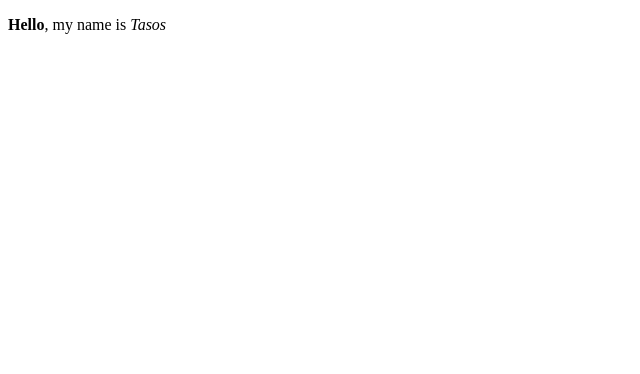
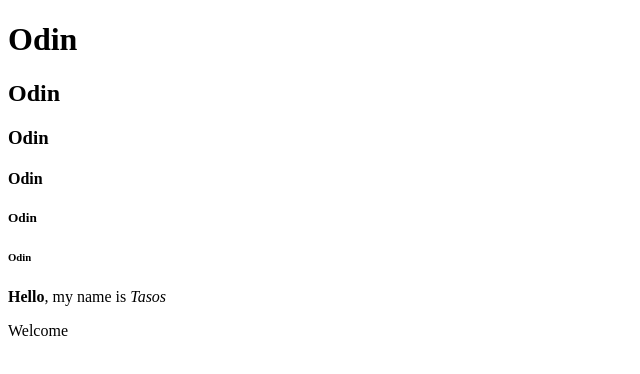
Before and after one commit to tasosbeast/Odin-Active-Training, a plain HTML site: page index.html in a window 1280 px wide. Shown: the whole page, without its empty margins (0-640 px from the left). Drawn offline with Linux system fonts and the light colour scheme.

Commit message:
Learning About Headings and paragraphs -Kevin Powell

```diff
--- a/index.html
+++ b/index.html
@@ -6,7 +6,15 @@
   </head>
 
   <body lang="en">
+    <h1>Odin</h1>
+    <h2>Odin</h2>
+    <h3>Odin</h3>
+    <h4>Odin</h4>
+    <h5>Odin</h5>
+    <h6>Odin</h6>
+
     <!-- Paragraph with nested strong and em tags p is the parent and the other 2 the children -->
     <p><strong>Hello</strong>, my name is <em>Tasos</em></p>
+    <p>Welcome</p>
   </body>
 </html>
```
